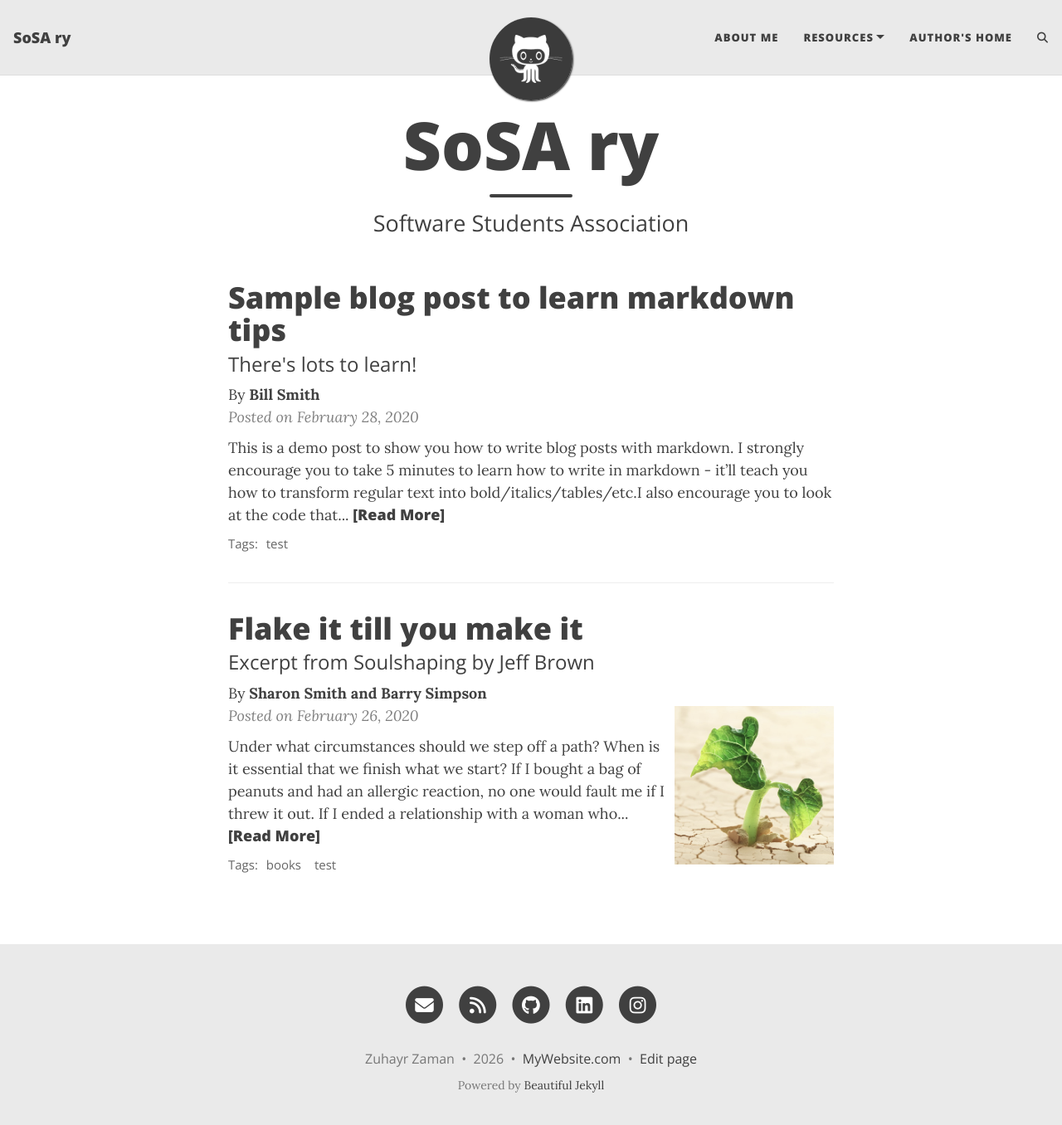
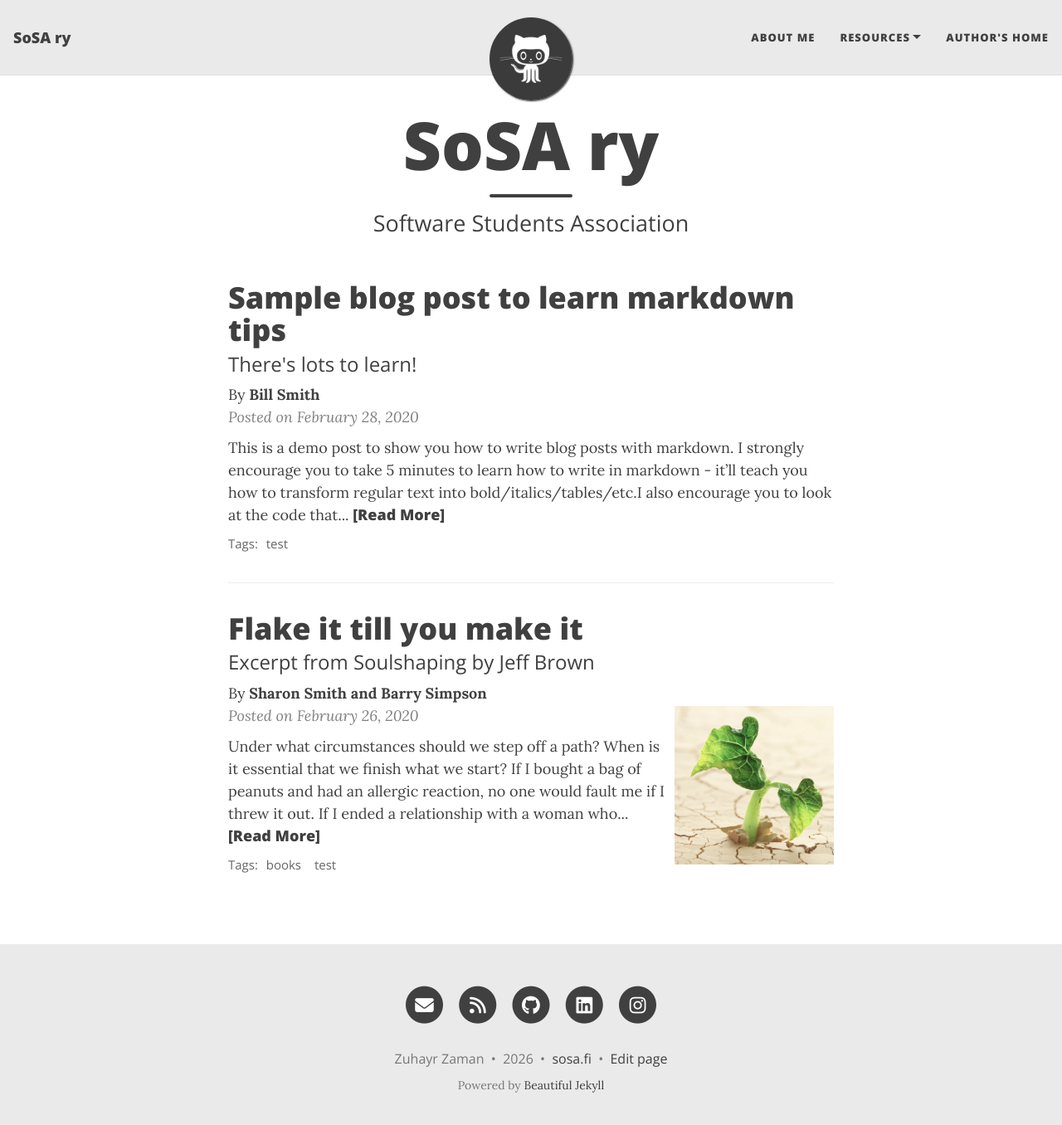
Before and after one commit to ZuhayrZaman/SoSA, a Jekyll site: the page built from index.html, in a window 1280 px wide and 1369 px high. Shown: the top 1356 px of the window at 83% size. Built offline with Jekyll 4.4.1, drawn with Linux system fonts in a browser that asks for light colours; the list of posts is cut into pages by our own code; comment, search, counter and statistics services are not loaded.

Commit message:
Update _config.yml

```diff
--- a/_config.yml
+++ b/_config.yml
@@ -50,7 +50,7 @@ round-avatar: true
 # You can change the order that they show up on the page by changing the order here.
 # Uncomment the links you want to show and add your information to each one.
 social-network-links:
-  email: "someone@example.com"
+  email: "board@sosa.fi"
   rss: true  # remove this line if you don't want to show an RSS link at the bottom
 #  facebook: deanattali
   github: SoSA-ry-Guild
@@ -102,7 +102,7 @@ share-links-active:
 
 # How to display the link to your website in the footer
 # Remove this if you don't want a link in the footer
-url-pretty: "MyWebsite.com"
+url-pretty: "sosa.fi"
 
 # Add the website title to the title of every page
 title-on-all-pages: true
@@ -117,7 +117,7 @@ feed_show_excerpt: true
 feed_show_tags: true
 
 # Add a search button to the navbar
-post_search: true
+post_search: false
 
 # Add a button in the footer to edit the current page. Only works if your website is hosted on GitHub
 edit_page_button: true
```
